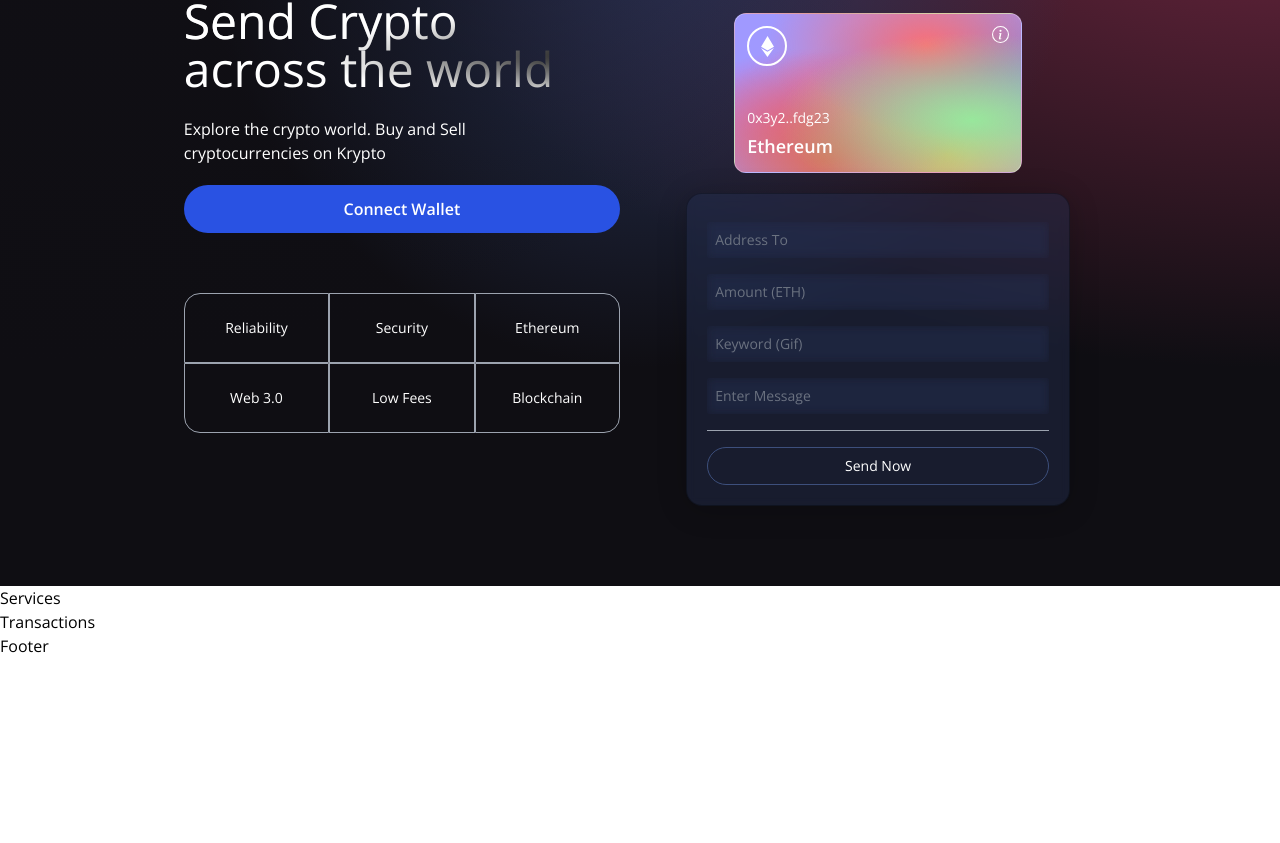
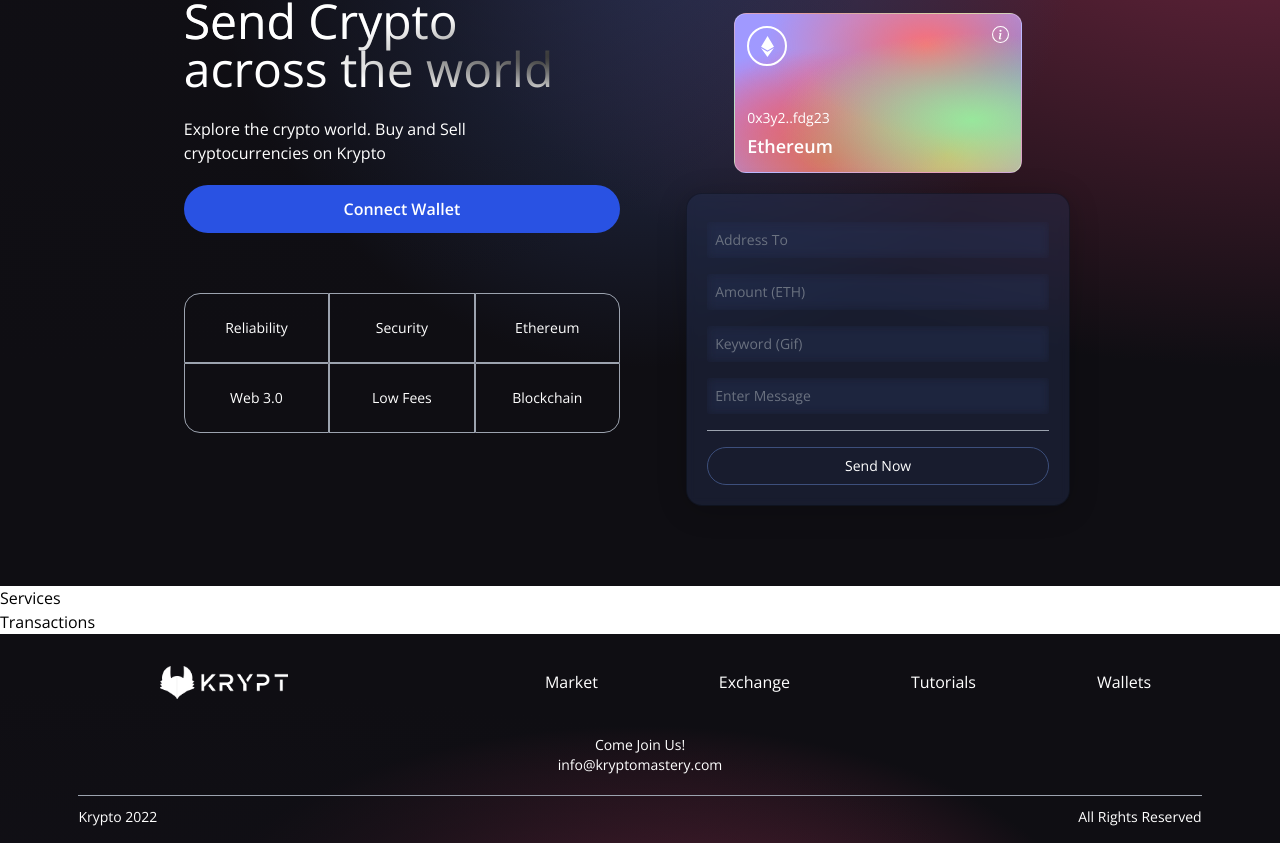
Before and after one commit to nikmace/web3-exchange, a React (Vite) app in the folder client/: page / in a window 1280 px wide. Shown: the part 159-1002 px from the top of the page. Before the commit the page ends 817 px from the top, so only its background shows below. Built offline with nearby package versions, Linux system fonts and the light colour scheme.

Commit message:
Added Footer

```diff
--- a/client/src/components/Footer.jsx
+++ b/client/src/components/Footer.jsx
@@ -1,9 +1,40 @@
+import logo from "../../images/logo.png";
+
 const Footer = () => {
-    return (
-        <h1>
-         Footer
-        </h1>
-    )
-}
+  return (
+    <div className="w-full flex md:justify-center justify-between items-center flex-col p-4 gradient-bg-footer">
+      <div className="w-full flex sm:flex-row flex-col justify-between items-center my-4">
+        <div className="flex flex-[0.5] justify-center items-center">
+          <img src={logo} alt="Logo" className="w-32" />
+        </div>
+        <div className="flex flex-1 justify-evenly items-center flex-wrap sm:mt-0 mt-5 w-full">
+          <p className="text-white text-base text-center mx-2 cursor-pointer">
+            Market
+          </p>
+          <p className="text-white text-base text-center mx-2 cursor-pointer">
+            Exchange
+          </p>
+          <p className="text-white text-base text-center mx-2 cursor-pointer">
+            Tutorials
+          </p>
+          <p className="text-white text-base text-center mx-2 cursor-pointer">
+            Wallets
+          </p>
+        </div>
+      </div>
+      <div className="flex justify-center items-center flex-col mt-5">
+        <p className="text-white text-sm text-center">Come Join Us!</p>
+        <p className="text-white text-sm text-center cursor-pointer">
+          info@kryptomastery.com
+        </p>
+      </div>
+      <div className="sm:w-[90%] w-full h-[0.25px] bg-gray-400 mt-5" />
+      <div className="sm:w-[90%] w-full flex justify-between items-center mt-3">
+        <p className="text-white text-sm text-center">Krypto 2022</p>
+        <p className="text-white text-sm text-center">All Rights Reserved</p>
+      </div>
+    </div>
+  );
+};
 
 export default Footer;
```
